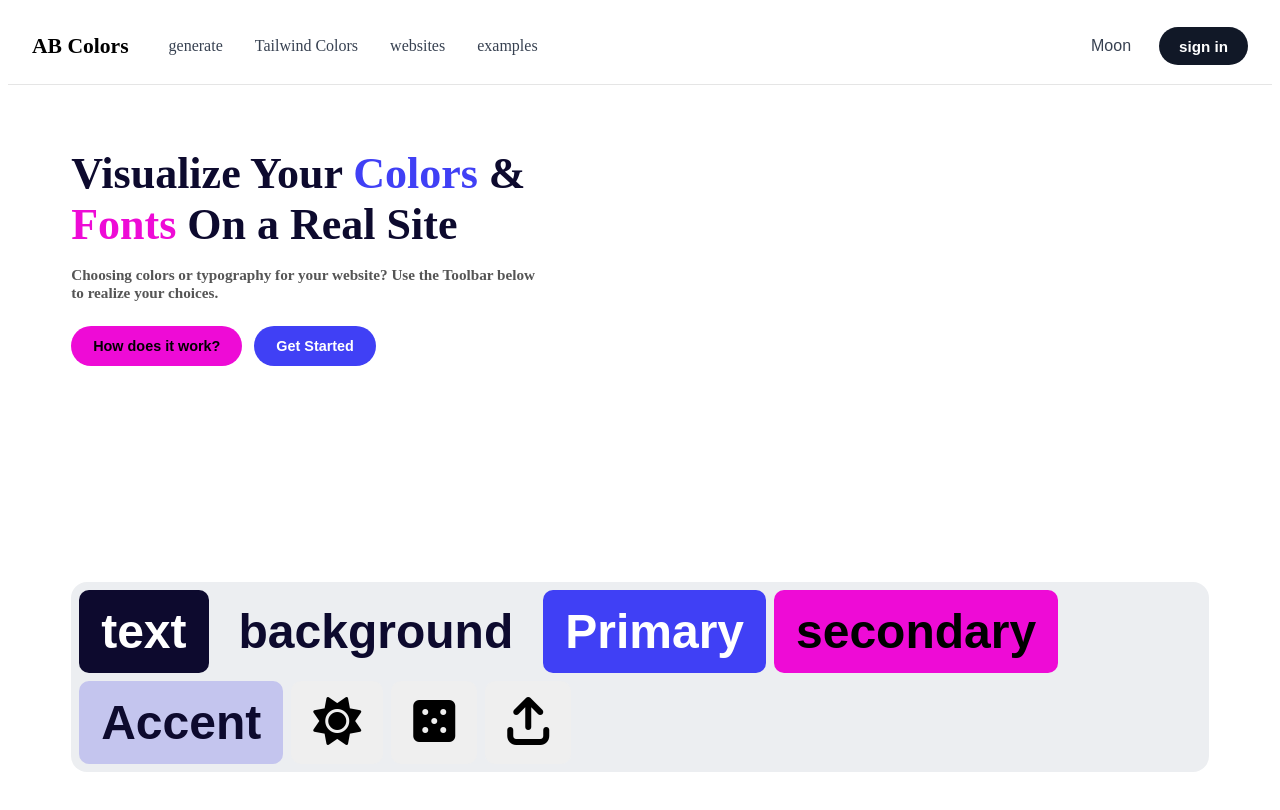
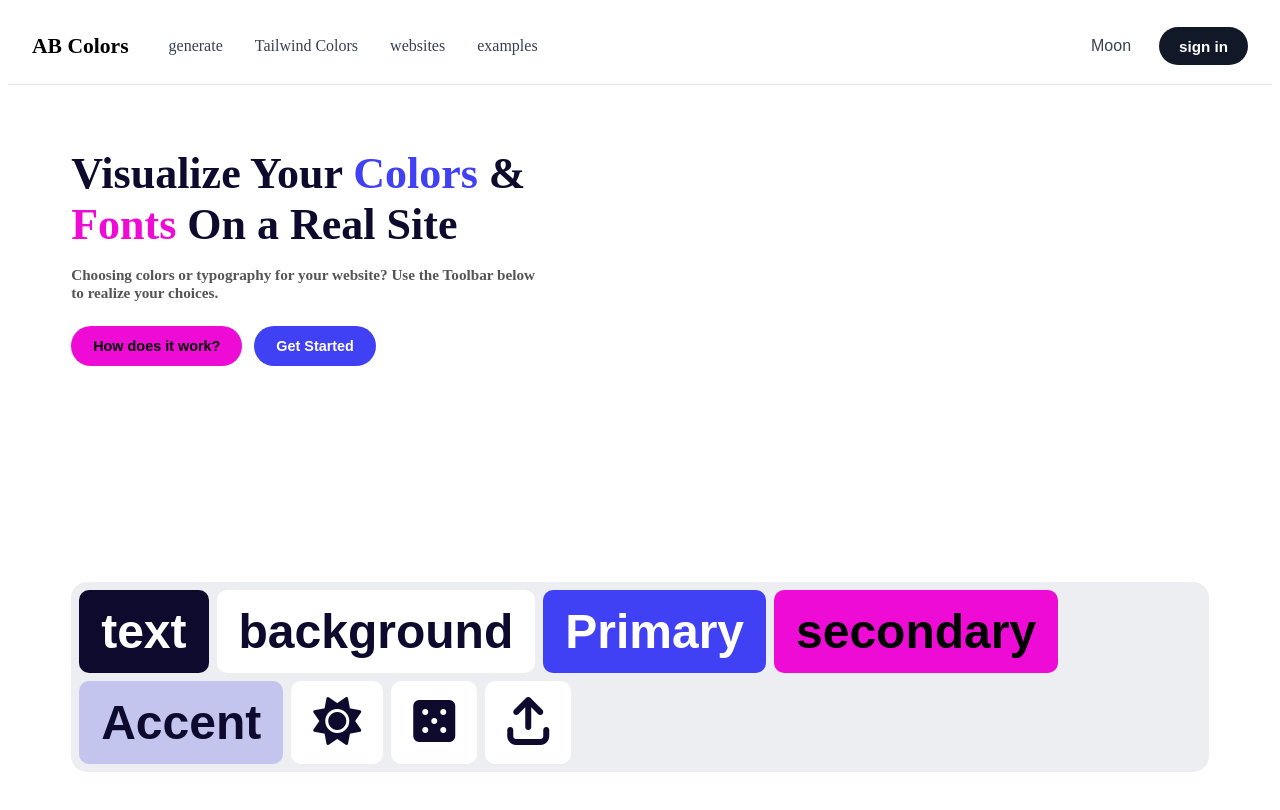
Before and after one commit to itzmitto/ab-colors-website, a React (Vite) app: page / in a window 1280 px wide. Shown: the top 810 px of the page. Built offline with nearby package versions, Linux system fonts and the light colour scheme.

Commit message:
styling van de toolbar aangepast

```diff
--- a/src/styling/main.css
+++ b/src/styling/main.css
@@ -110,7 +110,7 @@ main {
 }
 
 .tool-background {
-    background: transparent;
+    background: #ffffff;
     color: var(--color-text);
 }
 
@@ -128,3 +128,13 @@ main {
     background: var(--color-accent);
     color: var(--color-text);
 }
+
+.tool-icon {
+    background: #ffffff;
+    color: var(--color-text);
+    transition: all 0.2s ease;
+}
+
+.tool-icon:hover {
+    transform: translateY(-2px);
+}
```
